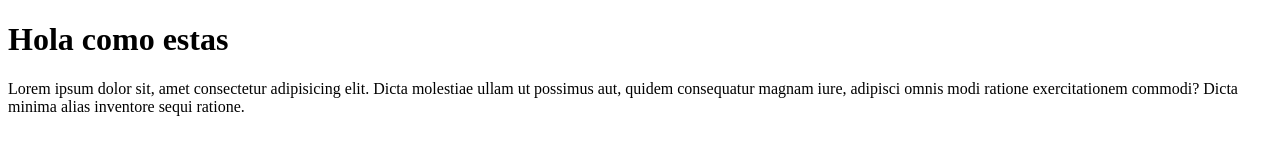
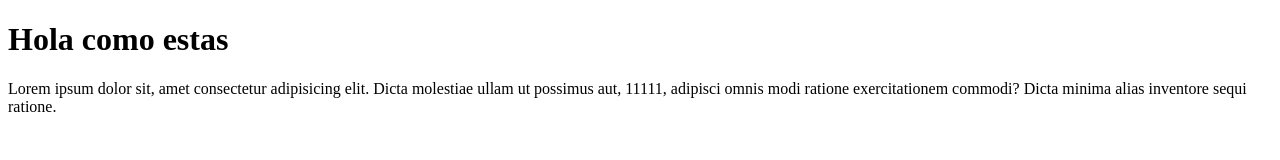
Before and after one commit to DG-Develop/primergit, a plain HTML site: page index.html in a window 1280 px wide. Drawn offline with Linux system fonts and the light colour scheme.

Commit message:
agregamos unos al parrafo

```diff
--- a/index.html
+++ b/index.html
@@ -8,6 +8,6 @@
 </head>
 <body>
   <h1>Hola como estas</h1>
-  <p>Lorem ipsum dolor sit, amet consectetur adipisicing elit. Dicta molestiae ullam ut possimus aut, quidem consequatur magnam iure, adipisci omnis modi ratione exercitationem commodi? Dicta minima alias inventore sequi ratione.</p>
+  <p>Lorem ipsum dolor sit, amet consectetur adipisicing elit. Dicta molestiae ullam ut possimus aut, 11111, adipisci omnis modi ratione exercitationem commodi? Dicta minima alias inventore sequi ratione.</p>
 </body>
 </html>
```
